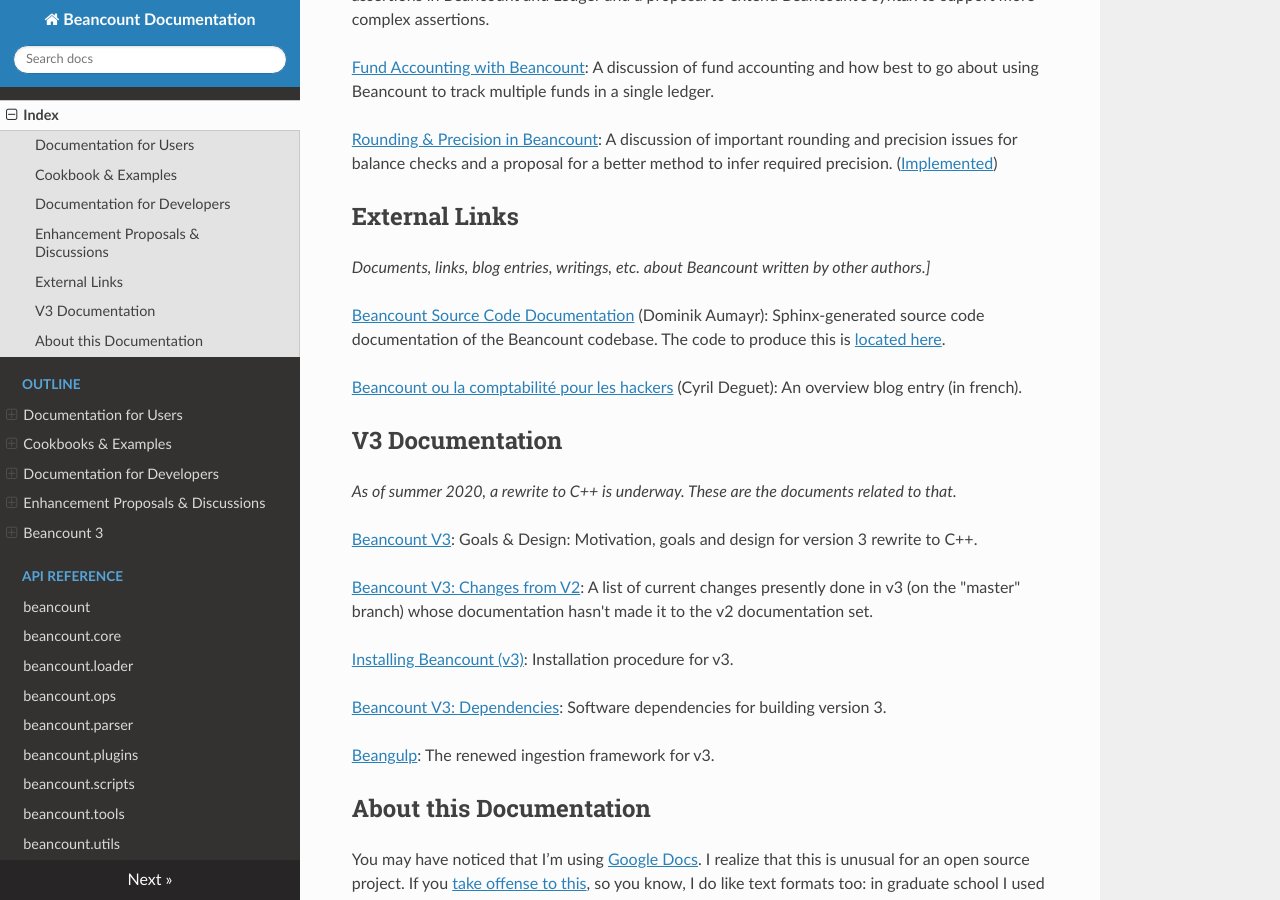
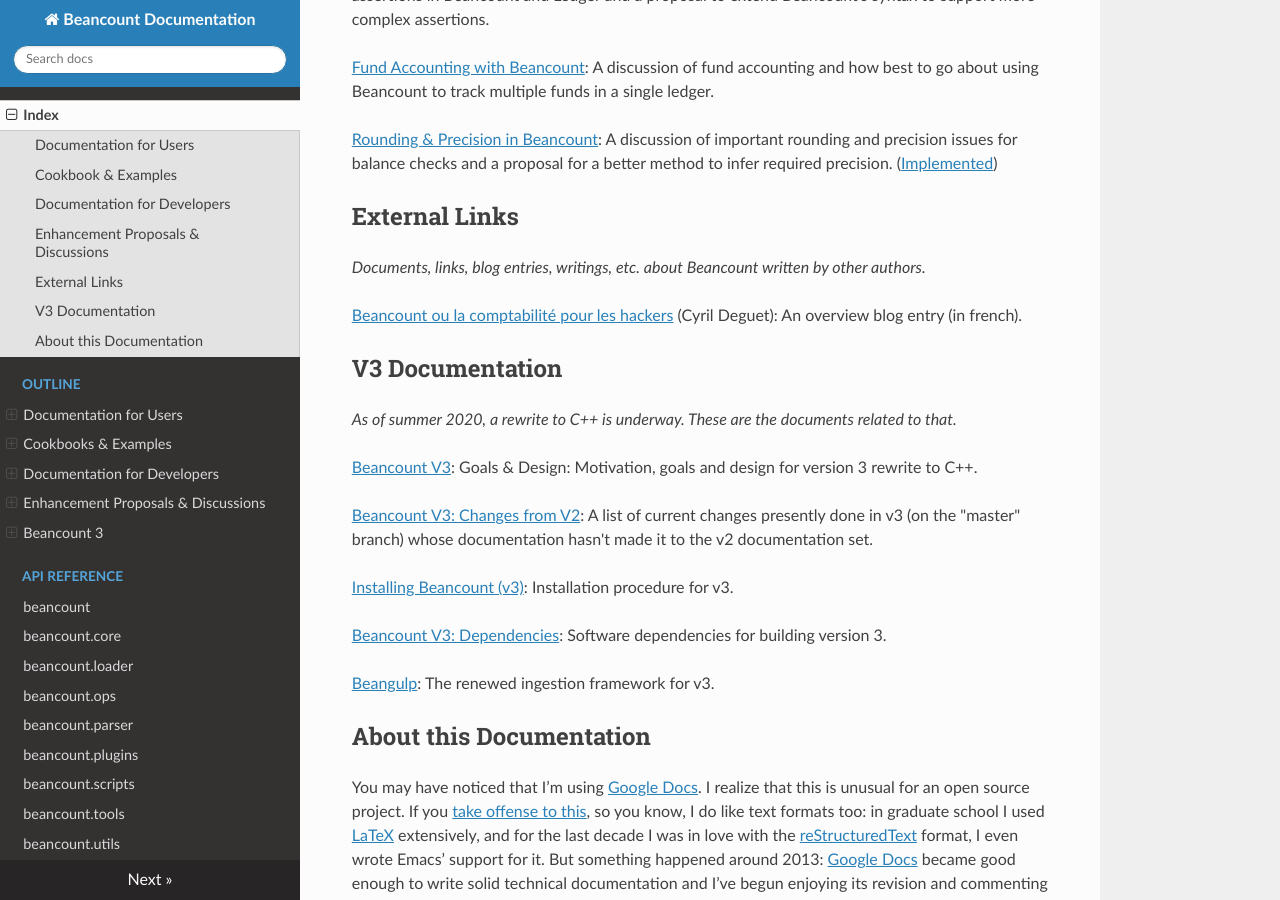
Before and after one commit to beancount/docs, an MkDocs documentation site: the page built from docs/index.md, in a window 1280 px wide and 900 px high, scrolled down 3280 px. Built offline with MkDocs 1.6.1, drawn with Linux system fonts in a browser that asks for light colours.

Commit message:
fix(links): Remove dead links

```diff
--- a/docs/index.md
+++ b/docs/index.md
@@ -90,9 +90,7 @@
 
 ## External Links<a id="external-links"></a>
 
-*Documents, links, blog entries, writings, etc. about Beancount written by other authors.\]*
-
-[<u>Beancount Source Code Documentation</u>](http://aumayr.github.io/beancount-docs-static/) (Dominik Aumayr): Sphinx-generated source code documentation of the Beancount codebase. The code to produce this is [<u>located here</u>](https://github.com/aumayr/beancount-docs).
+*Documents, links, blog entries, writings, etc. about Beancount written by other authors.*
 
 [<u>Beancount ou la comptabilité pour les hackers</u>](http://blog.deguet.fr/beancount-comptabilite-pour-hackers/) (Cyril Deguet): An overview blog entry (in french).
 
```
